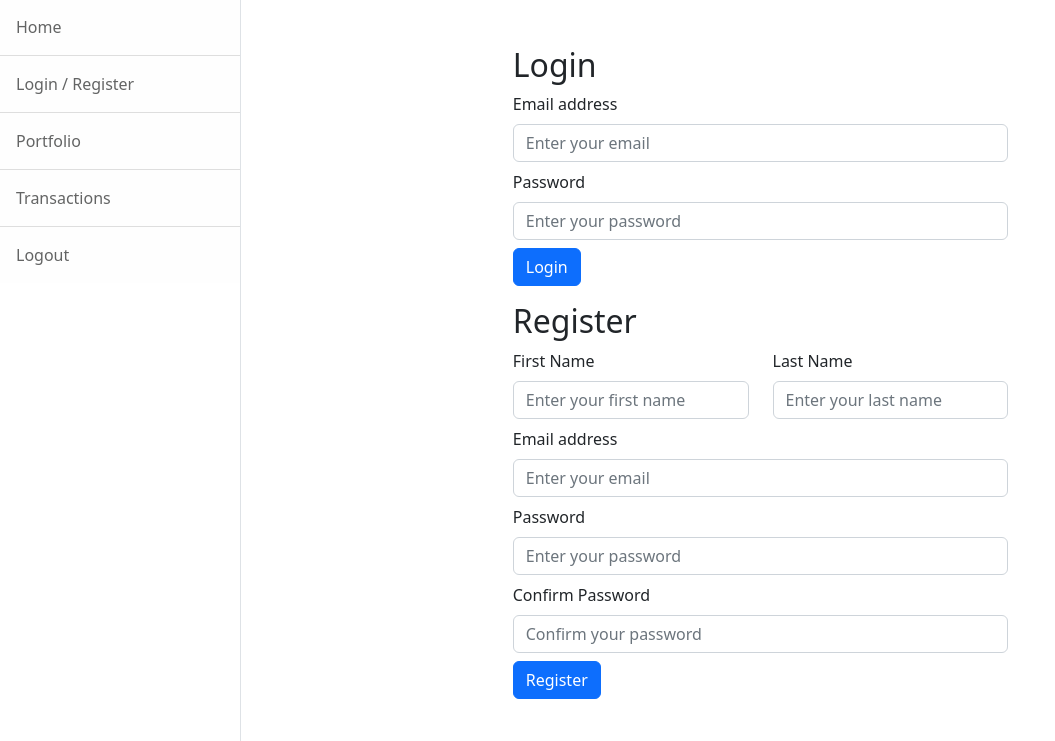
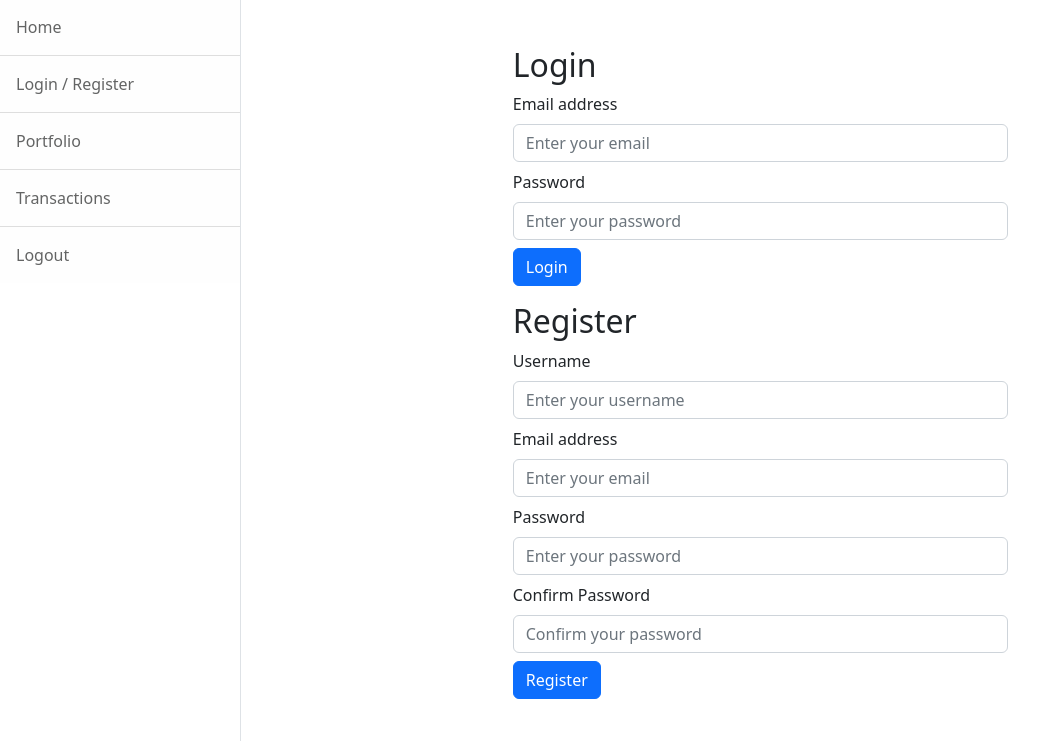
Before and after one commit to kkozsa/sc_portfolio, a Flask app: page /login in a window 1280 px wide. Shown: the part 59-800 px from the top of the page, without its empty margins (0-1055 px from the left). Run offline with Flask 3, Linux system fonts and the light colour scheme; some libraries are stand-ins or nearby versions.

Commit message:
reg and login working

```diff
--- a/app.py
+++ b/app.py
@@ -1,14 +1,44 @@
 import yfinance as yf
-from flask import Flask, render_template, jsonify
+import mysql.connector
+from flask import Flask, render_template, request, redirect, url_for, jsonify
 
 app = Flask(__name__, template_folder='templates', static_folder='static')
 
+                                                        # Database config
+mysql_host = 'localhost'
+mysql_user = 'sqluser'
+mysql_password = '123456789'
+mysql_db = 'sandc_db'
+
+                                                        # Connect to MySQL
+mysql_conn = mysql.connector.connect(
+    host=mysql_host,
+    user=mysql_user,
+    password=mysql_password,
+    database=mysql_db
+)
+
+                                                        # Routes
 @app.route('/')
 def index():
     return render_template('index.html')
 
-@app.route('/login')
+@app.route('/login', methods=['GET', 'POST'])
 def login():
+    if request.method == 'POST':
+        email = request.form['email']
+        password = request.form['password']
+
+        cursor = mysql_conn.cursor()
+        cursor.execute("SELECT * FROM users WHERE email = %s", (email,))
+        user = cursor.fetchone()
+        cursor.close()
+
+        if user and user[3] == password:  # Assuming password is the 4th field
+            return redirect(url_for('portfolio'))
+        else:
+            return "Invalid credentials"
+
     return render_template('login.html')
 
 @app.route('/portfolio')
@@ -23,5 +53,32 @@ def transactions():
 def logout():
     return render_template('logout.html')
 
+@app.route('/register', methods=['GET', 'POST'])
+def register():
+    if request.method == 'POST':
+        username = request.form['username']
+        email = request.form['email']
+        password = request.form['password']
+        confirm_password = request.form['confirm_password']
+
+        if password != confirm_password:
+            return "Passwords do not match!"
+
+        cursor = mysql_conn.cursor()
+        cursor.execute("SELECT * FROM users WHERE email = %s", (email,))
+        existing_user = cursor.fetchone()
+
+        if existing_user:
+            cursor.close()
+            return "User with this email already exists!"
+
+        cursor.execute("INSERT INTO users (username, email, password) VALUES (%s, %s, %s)", (username, email, password))
+        mysql_conn.commit()
+        cursor.close()
+
+        return redirect(url_for('login'))
+
+    return render_template('register.html')
+
 if __name__ == '__main__':
     app.run(debug=True, host='0.0.0.0')
--- a/templates/login.html
+++ b/templates/login.html
@@ -9,7 +9,7 @@
         <!-- Favicon-->
         <link rel="icon" type="image/x-icon" href="static/favicon.ico" />
         <!-- Core theme CSS (includes Bootstrap)-->
-        <link href="../static/css/styles.css" rel="stylesheet" />
+        <link href="{{ url_for('static', filename='css/styles.css') }}" rel="stylesheet" />
     </head>
     <body>
         <div class="d-flex" id="wrapper">
@@ -18,10 +18,10 @@
                 <div class="sidebar-heading border-bottom bg-light">S&C Portfolio</div>
                 <div class="list-group list-group-flush">
                     <a class="list-group-item list-group-item-action list-group-item-light p-3" href="/">Home</a>
-                    <a class="list-group-item list-group-item-action list-group-item-light p-3" href="login">Login / Register</a>
-                    <a class="list-group-item list-group-item-action list-group-item-light p-3" href="portfolio">Portfolio</a>
-                    <a class="list-group-item list-group-item-action list-group-item-light p-3" href="transactions">Transactions</a>
-                    <a class="list-group-item list-group-item-action list-group-item-light p-3" href="logout">Logout</a>
+                    <a class="list-group-item list-group-item-action list-group-item-light p-3" href="/login">Login / Register</a>
+                    <a class="list-group-item list-group-item-action list-group-item-light p-3" href="/portfolio">Portfolio</a>
+                    <a class="list-group-item list-group-item-action list-group-item-light p-3" href="/transactions">Transactions</a>
+                    <a class="list-group-item list-group-item-action list-group-item-light p-3" href="/logout">Logout</a>
                 </div>
             </div>
             <!-- Page content wrapper-->
@@ -48,14 +48,14 @@
                     <div class="row">
                         <div class="col-md-6 offset-md-3">
                             <h2>Login</h2>
-                            <form>
+                            <form action="{{ url_for('login') }}" method="POST">
                                 <div class="mb-3">
                                     <label for="exampleInputEmail1" class="form-label">Email address</label>
-                                    <input type="email" class="form-control" id="exampleInputEmail1" aria-describedby="emailHelp" placeholder="Enter your email">
+                                    <input type="email" class="form-control" name="email" id="exampleInputEmail1" aria-describedby="emailHelp" placeholder="Enter your email">
                                 </div>
                                 <div class="mb-3">
                                     <label for="exampleInputPassword1" class="form-label">Password</label>
-                                    <input type="password" class="form-control" id="exampleInputPassword1" placeholder="Enter your password">
+                                    <input type="password" class="form-control" name="password" id="exampleInputPassword1" placeholder="Enter your password">
                                 </div>
                                 <button type="submit" class="btn btn-primary">Login</button>
                             </form>
@@ -64,39 +64,36 @@
                     <div class="row mt-3">
                         <div class="col-md-6 offset-md-3">
                             <h2>Register</h2>
-                            <form>
+                            <form action="{{ url_for('register') }}" method="POST">
                                 <div class="row mb-3">
                                     <div class="col">
-                                        <label for="exampleFirstName" class="form-label">First Name</label>
-                                        <input type="text" class="form-control" id="exampleFirstName" placeholder="Enter your first name">
-                                    </div>
-                                    <div class="col">
-                                        <label for="exampleLastName" class="form-label">Last Name</label>
-                                        <input type="text" class="form-control" id="exampleLastName" placeholder="Enter your last name">
+                                        <label for="exampleUserName" class="form-label">Username</label>
+                                        <input type="text" class="form-control" name="username" id="exampleUserName" placeholder="Enter your username">
                                     </div>
                                 </div>
                                 <div class="mb-3">
                                     <label for="exampleInputEmail2" class="form-label">Email address</label>
-                                    <input type="email" class="form-control" id="exampleInputEmail2" aria-describedby="emailHelp" placeholder="Enter your email">
+                                    <input type="email" class="form-control" name="email" id="exampleInputEmail2" aria-describedby="emailHelp" placeholder="Enter your email">
                                 </div>
                                 <div class="mb-3">
                                     <label for="exampleInputPassword2" class="form-label">Password</label>
-                                    <input type="password" class="form-control" id="exampleInputPassword2" placeholder="Enter your password">
+                                    <input type="password" class="form-control" name="password" id="exampleInputPassword2" placeholder="Enter your password">
                                 </div>
                                 <div class="mb-3">
                                     <label for="exampleInputPassword3" class="form-label">Confirm Password</label>
-                                    <input type="password" class="form-control" id="exampleInputPassword3" placeholder="Confirm your password">
+                                    <input type="password" class="form-control" name="confirm_password" id="exampleInputPassword3" placeholder="Confirm your password">
                                 </div>
                                 <button type="submit" class="btn btn-primary">Register</button>
                             </form>
                         </div>
                     </div>
-
                 </div>
+            </div>
+        </div>
         <!-- Bootstrap core JS-->
         <script src="https://cdn.jsdelivr.net/npm/bootstrap@5.2.3/dist/js/bootstrap.bundle.min.js"></script>
         <!-- Core theme JS-->
-        <script src="static/js/scripts.js"></script>
+        <script src="{{ url_for('static', filename='js/scripts.js') }}"></script>
         <script src="https://code.jquery.com/jquery-3.6.0.min.js"></script>
     </body>
 </html>
```
